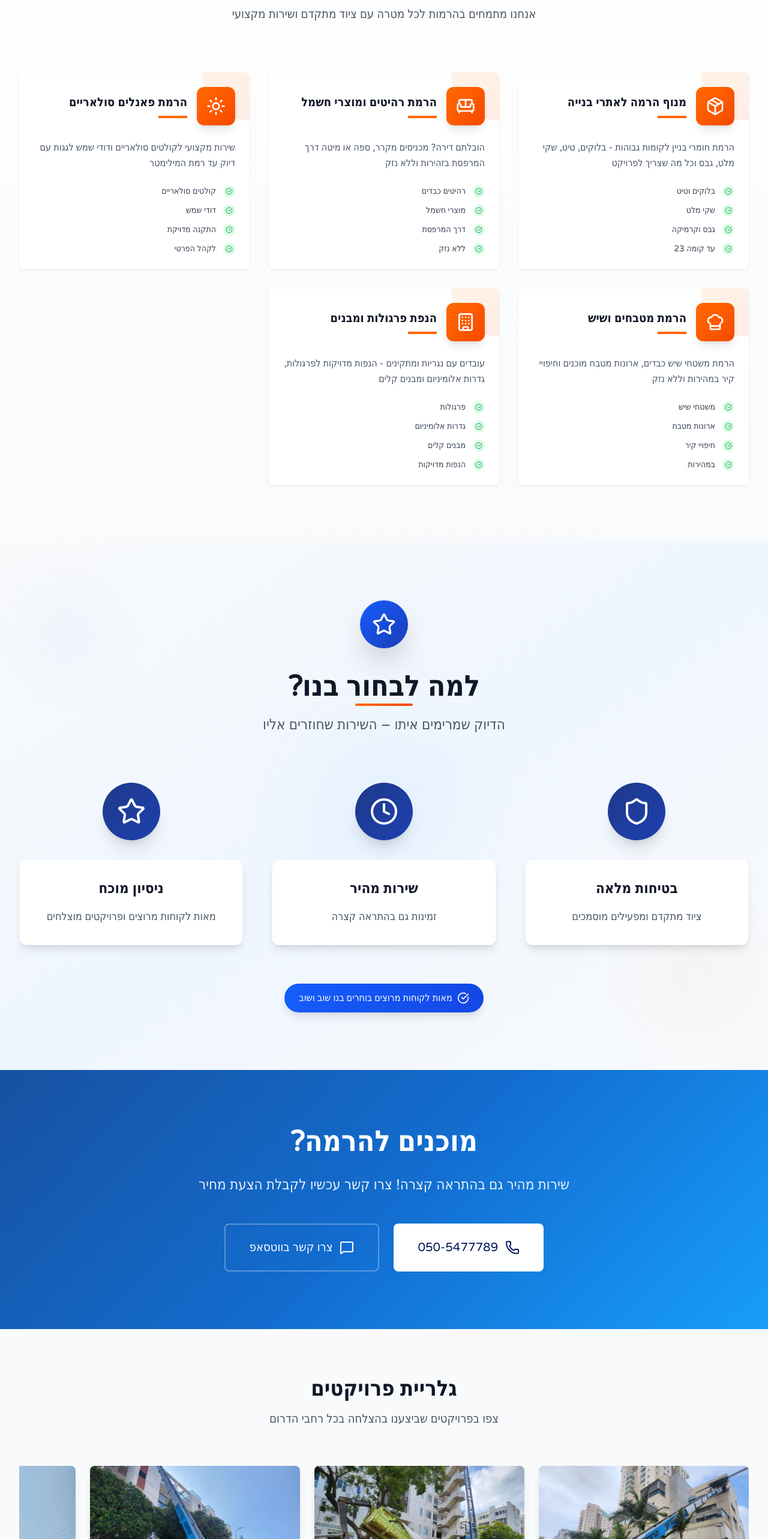
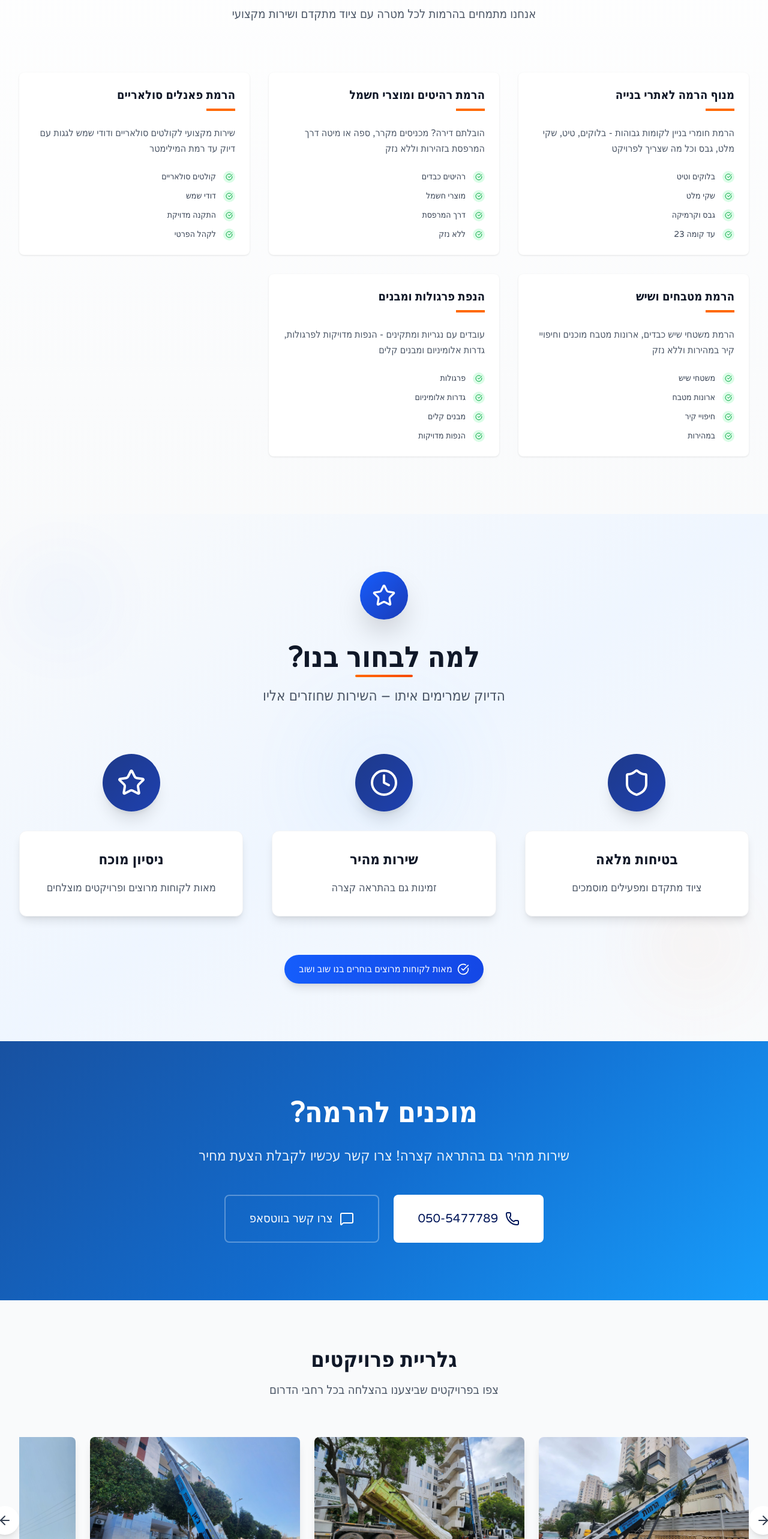
Before and after one commit to shakBensa/jan-crane, a Next.js app: page / in a window 1280 px wide. Shown: the part 1360-3926 px from the top of the page at 60% size. Built offline with nearby package versions, Linux system fonts and the light colour scheme.

Commit message:
functional arrows for for non tracker user

```diff
--- a/src/app/globals.css
+++ b/src/app/globals.css
@@ -19,14 +19,7 @@ body {
   color: var(--foreground);
   font-family: Arial, Helvetica, sans-serif;
 }
-.card:hover::before {
-  content: "🪝"; /* Unicode crane hook emoji */
-  position: absolute;
-  top: -30px;
-  right: 1rem;
-  font-size: 1.5rem;
-  animation: dropHook 0.5s ease forwards;
-}
+
 
 @keyframes dropHook {
   from { transform: translateY(-10px); opacity: 0; }
--- a/src/app/page.tsx
+++ b/src/app/page.tsx
@@ -56,6 +56,8 @@ export default function JanCranes() {
     serviceType: "",
     message: ""
   });
+  const galleryScrollRef = React.useRef<HTMLDivElement>(null);
+  const articlesScrollRef = React.useRef<HTMLDivElement>(null);
   const [isSubmitted, setIsSubmitted] = useState(false);
   const [scrolled, setScrolled] = useState(false);
   const [isMobileMenuOpen, setIsMobileMenuOpen] = useState(false);
@@ -985,12 +987,9 @@ useEffect(() => {
               <div className="grid grid-cols-1 md:grid-cols-2 lg:grid-cols-3 gap-8">
                 {services.map((service, index) => (
                   <div key={index} className="card group hover:shadow-2xl transition-all duration-500 bg-white hover:-translate-y-2 relative">
-                    <div className="absolute top-0 right-0 w-20 h-20 bg-gradient-to-br from-orange-400 to-orange-600 rounded-bl-full opacity-10 group-hover:opacity-20 transition-opacity duration-300"></div>
                     <div className="card-content relative">
                       <div className="flex items-center gap-4 mb-6">
-                        <div className="w-16 h-16 bg-gradient-to-br from-orange-500 to-orange-600 rounded-xl flex items-center justify-center shadow-lg group-hover:scale-110 transition-transform duration-300">
-                          <service.icon className="w-8 h-8 text-white" />
-                        </div>
+
                         <div className="flex-1">
                           <h3 className="text-xl font-bold text-gray-900 group-hover:text-orange-600 transition-colors duration-300">
                             {service.title}
@@ -1124,7 +1123,12 @@ useEffect(() => {
 
             {/* Desktop View - Horizontal Scroll */}
             <div className="hidden md:block relative">
-              <div className="overflow-x-auto scrollbar-hide">
+              <div className="relative">
+                <div
+                  ref={galleryScrollRef}
+                  className="overflow-x-auto scrollbar-hide scroll-smooth"
+                  style={{ scrollBehavior: 'smooth' }}
+                >
                   <div className="flex gap-6 pb-4" style={{ width: 'max-content' }}>
                     {galleryImages.map((image, index) => (
                       <div
@@ -1149,12 +1153,35 @@ useEffect(() => {
                     ))}
                   </div>
                 </div>
+
+                {/* Navigation Arrows */}
+                <button
+                  onClick={() => {
+                    if (galleryScrollRef.current) {
+                      galleryScrollRef.current.scrollBy({ left: 370, behavior: 'smooth' });
+                    }
+                  }}
+                  className="absolute top-1/2 -translate-y-1/2 right-0 -mr-12 bg-white shadow-lg rounded-full p-3 hover:bg-gray-50 transition-all duration-200 z-10 hover:scale-110"
+                >
+                  <ArrowRight className="w-6 h-6 text-gray-700" />
+                </button>
+
+                <button
+                  onClick={() => {
+                    if (galleryScrollRef.current) {
+                      galleryScrollRef.current.scrollBy({ left: -370, behavior: 'smooth' });
+                    }
+                  }}
+                  className="absolute top-1/2 -translate-y-1/2 left-0 -ml-12 bg-white shadow-lg rounded-full p-3 hover:bg-gray-50 transition-all duration-200 z-10 hover:scale-110"
+                >
+                  <ArrowLeft className="w-6 h-6 text-gray-700" />
+                </button>
+              </div>
+
               {/* Scroll Indicator */}
               <div className="flex justify-center mt-6 gap-2">
                 <div className="flex items-center gap-2 text-gray-500">
-                  <ArrowRight className="w-5 h-5" />
-                  <span className="text-sm">גללו לראות עוד פרויקטים</span>
-                  <ArrowLeft className="w-5 h-5" />
+                  <span className="text-sm">לחצו על החצים או גללו לראות עוד פרויקטים</span>
                 </div>
               </div>
             </div>
@@ -1319,7 +1346,12 @@ useEffect(() => {
 
                 {/* Desktop View - Horizontal Scroll */}
                 <div className="hidden md:block relative">
-                  <div className="overflow-x-auto scrollbar-hide">
+                  <div className="relative">
+                    <div
+                      ref={articlesScrollRef}
+                      className="overflow-x-auto scrollbar-hide scroll-smooth"
+                      style={{ scrollBehavior: 'smooth' }}
+                    >
                       <div className="flex gap-6 pb-4" style={{ width: 'max-content' }}>
                         {articles.map((article, index) => (
                           <div
@@ -1360,12 +1392,35 @@ useEffect(() => {
                         ))}
                       </div>
                     </div>
+
+                    {/* Navigation Arrows */}
+                    <button
+                      onClick={() => {
+                        if (articlesScrollRef.current) {
+                          articlesScrollRef.current.scrollBy({ left: 420, behavior: 'smooth' });
+                        }
+                      }}
+                      className="absolute top-1/2 -translate-y-1/2 right-0 -mr-12 bg-white shadow-lg rounded-full p-3 hover:bg-gray-50 transition-all duration-200 z-10 hover:scale-110"
+                    >
+                      <ArrowRight className="w-6 h-6 text-gray-700" />
+                    </button>
+
+                    <button
+                      onClick={() => {
+                        if (articlesScrollRef.current) {
+                          articlesScrollRef.current.scrollBy({ left: -420, behavior: 'smooth' });
+                        }
+                      }}
+                      className="absolute top-1/2 -translate-y-1/2 left-0 -ml-12 bg-white shadow-lg rounded-full p-3 hover:bg-gray-50 transition-all duration-200 z-10 hover:scale-110"
+                    >
+                      <ArrowLeft className="w-6 h-6 text-gray-700" />
+                    </button>
+                  </div>
+
                   {/* Scroll Indicator */}
                   <div className="flex justify-center mt-6 gap-2">
                     <div className="flex items-center gap-2 text-gray-500">
-                      <ArrowRight className="w-5 h-5" />
-                      <span className="text-sm">גללו לראות עוד מאמרים</span>
-                      <ArrowLeft className="w-5 h-5" />
+                      <span className="text-sm">לחצו על החצים או גללו לראות עוד מאמרים</span>
                     </div>
                   </div>
                 </div>
```
Lines whose indentation alone changed are shown as unchanged.
